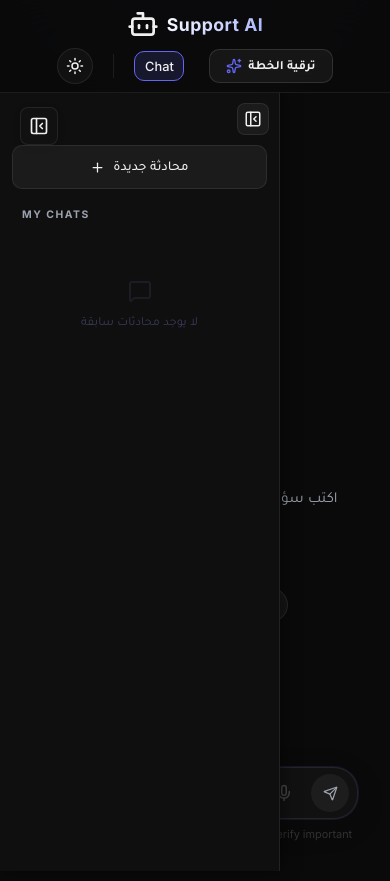
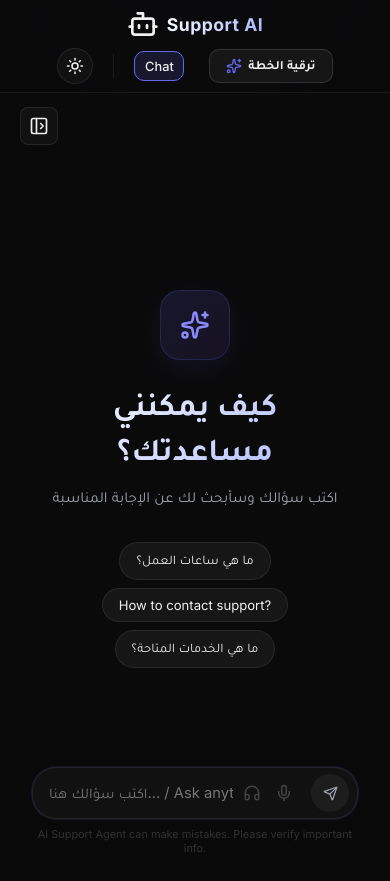
Before and after one commit to hijaziabdullah61-netizen/AI-Agent, a React app in the folder frontend-app/: page / in a window 390 px wide. Built offline with nearby package versions, Linux system fonts and the light colour scheme; the HTML template or start-up script is replaced by a standard one.

Commit message:
fix: sidebar mobile overlapping and default closed state

```diff
--- a/frontend-app/src/Chat.jsx
+++ b/frontend-app/src/Chat.jsx
@@ -24,7 +24,7 @@ export default function Chat({ isAdmin = false, openPricing }) {
   const [messages, setMessages] = useState([])
   const [input, setInput] = useState('')
   const [isLoading, setIsLoading] = useState(false)
-  const [isSidebarOpen, setIsSidebarOpen] = useState(true)
+  const [isSidebarOpen, setIsSidebarOpen] = useState(window.innerWidth > 768)
   const [isRecording, setIsRecording] = useState(false)
   const [hoveredSession, setHoveredSession] = useState(null)
   const [sessionToDelete, setSessionToDelete] = useState(null)
@@ -225,12 +225,13 @@ export default function Chat({ isAdmin = false, openPricing }) {
         visibility: isSidebarOpen ? 'visible' : 'hidden'
       }}>
         {/* Mobile Close Button (only visible on small screens when sidebar is open) */}
-        <div className="mobile-only-close" style={{ display: 'none', justifyContent: 'flex-end', marginBottom: '10px' }}>
+        <div className="mobile-only-close" style={{ display: 'none', justifyContent: 'flex-end', marginBottom: '16px', marginRight: '4px' }}>
           <button onClick={() => setIsSidebarOpen(false)} style={{
-            background: 'var(--btn-sec-bg)', border: '1px solid var(--border-color)', color: 'var(--text-color)',
-            padding: '6px', borderRadius: '8px', cursor: 'pointer', display: 'flex'
+            background: 'rgba(239, 68, 68, 0.15)', border: '1px solid rgba(239, 68, 68, 0.3)', color: '#ef4444',
+            padding: '8px', borderRadius: '10px', cursor: 'pointer', display: 'flex', alignItems: 'center', gap: '6px',
+            fontSize: '0.85rem', fontWeight: 'bold'
           }}>
-            <PanelLeftClose size={18} />
+            <PanelLeftClose size={18} /> إغلاق
           </button>
         </div>
 
@@ -311,6 +312,7 @@ export default function Chat({ isAdmin = false, openPricing }) {
         {/* Toggle Sidebar Button */}
         <button
           onClick={() => setIsSidebarOpen(!isSidebarOpen)}
+          className={`desktop-toggle-btn ${isSidebarOpen ? 'sidebar-open' : 'sidebar-closed'}`}
           style={{
             position: 'absolute',
             top: '20px',
--- a/frontend-app/src/index.css
+++ b/frontend-app/src/index.css
@@ -557,6 +557,10 @@ body::before {
     display: flex !important;
   }
 
+  .desktop-toggle-btn.sidebar-open {
+    display: none !important;
+  }
+
   /* Forms & Modals & Panels */
   .glass-panel {
     padding: 12px;
```
